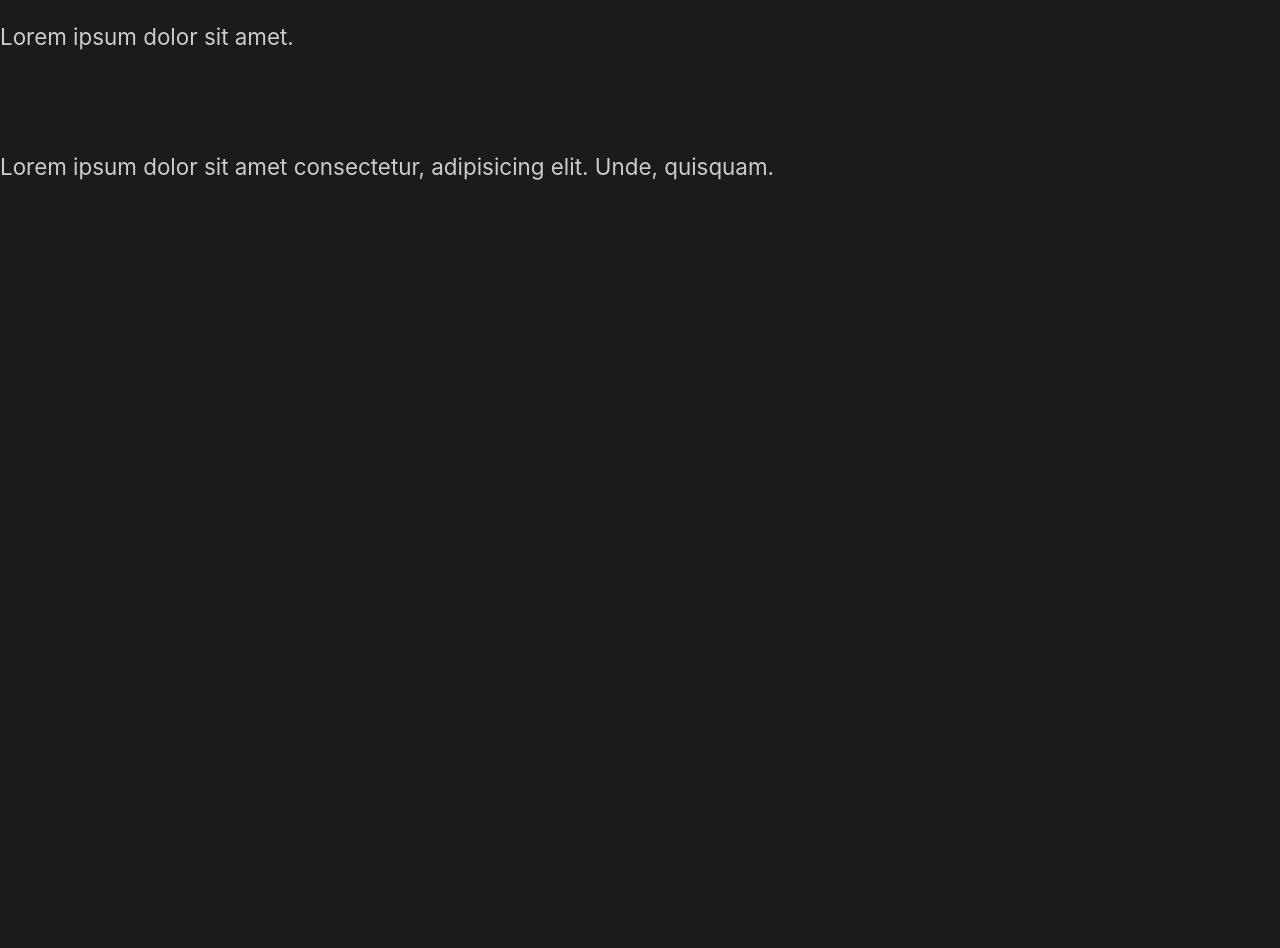
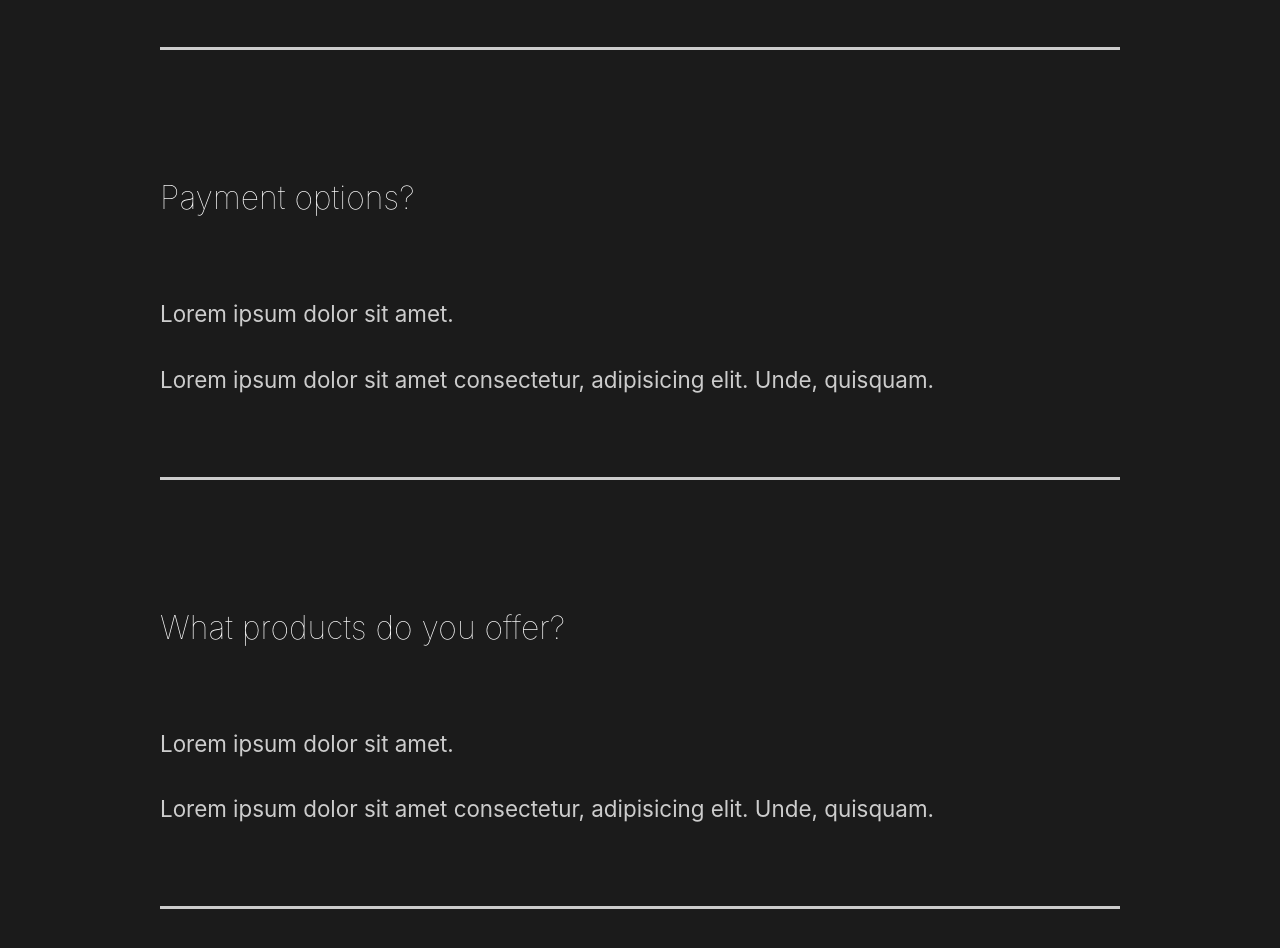
Before and after one commit to rigglet/deved-portfolio, a React (Create React App) app: page / in a window 1280 px wide. Shown: the part 3240-4188 px from the top of the page. Before the commit the page ends 3471 px from the top, so only its background shows below. Built offline with nearby package versions, Linux system fonts and the light colour scheme; the HTML template or start-up script is replaced by a standard one.

Commit message:
7. Styled FAQ section

```diff
--- a/src/App.js
+++ b/src/App.js
@@ -2,7 +2,6 @@
 import AboutUs from "./pages/AboutUs";
 //global style
 import GlobalStyle from "./components/GlobalStyle";
-import "./styles/app.scss";
 
 function App() {
   return (
--- a/src/components/AboutSection.js
+++ b/src/components/AboutSection.js
@@ -1,4 +1,3 @@
-import react from "react";
 import home1 from "../img/home1.png";
 import { Layout, Description, Hide, Image } from "../styles/styles";
 
--- a/src/components/FAQSection.js
+++ b/src/components/FAQSection.js
@@ -1,9 +1,9 @@
-import react from "react";
-import home1 from "../img/home1.png";
+import styled from "styled-components";
+import { Layout } from "../styles/styles";
 
 const FAQSection = () => {
   return (
-    <div className="faq">
+    <Faq>
       <h2>
         Any Questions <span>FAQ</span>
       </h2>
@@ -16,6 +16,7 @@
             quisquam.
           </p>
         </div>
+        <div className="faq-line"></div>
       </div>
       <div className="question">
         <h4>Daily schedule?</h4>
@@ -26,6 +27,7 @@
             quisquam.
           </p>
         </div>
+        <div className="faq-line"></div>
       </div>
       <div className="question">
         <h4>Payment options?</h4>
@@ -36,6 +38,7 @@
             quisquam.
           </p>
         </div>
+        <div className="faq-line"></div>
       </div>
       <div className="question">
         <h4>What products do you offer?</h4>
@@ -46,9 +49,37 @@
             quisquam.
           </p>
         </div>
+        <div className="faq-line"></div>
       </div>
-    </div>
+    </Faq>
   );
 };
 
+const Faq = styled(Layout)`
+  display: block;
+  span {
+    display: block;
+  }
+  h4 {
+    padding-bottom: 2rem;
+    font-weight: lighter;
+  }
+  .faq-line {
+    background: #cccccc;
+    height: 0.2rem;
+    margin: 2rem 0rem;
+    width: 100%;
+  }
+  .question {
+    padding: 3rem 0rem;
+    cursor: pointer;
+  }
+  .answer {
+    padding: 2rem 0rem;
+    p {
+      padding: 1rem 0rem;
+    }
+  }
+`;
+
 export default FAQSection;
--- a/src/components/GlobalStyle.js
+++ b/src/components/GlobalStyle.js
@@ -39,6 +39,7 @@
 
     h4{
         font-weight: bold;
+        font-size: 2rem;
     }
 
     a{
--- a/src/components/ServicesSection.js
+++ b/src/components/ServicesSection.js
@@ -1,4 +1,3 @@
-import react from "react";
 import home2 from "../img/home2.png";
 //import icons
 import clock from "../img/clock.svg";
--- a/src/pages/AboutUs.js
+++ b/src/pages/AboutUs.js
@@ -1,4 +1,3 @@
-import react from "react";
 //import page components
 import AboutSection from "../components/AboutSection";
 import ServicesSection from "../components/ServicesSection";
--- a/src/styles/app.scss
+++ /dev/null
@@ -1,8 +0,0 @@
-.about {
-  min-height: 90vh;
-  display: flex;
-  align-items: center;
-  justify-content: space-between;
-  padding: 5rem 10rem;
-  color: white;
-}
```
Also changed, not shown: 1 other file (tests, documents, lock files or other folders).
